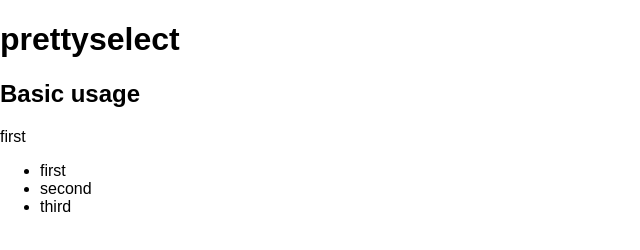
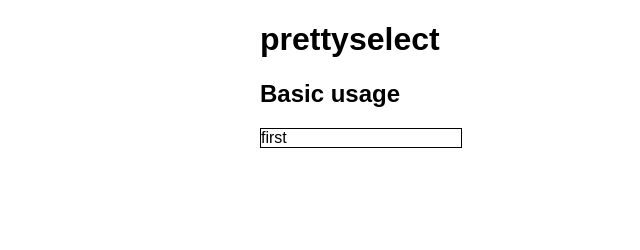
Before and after one commit to kajyr/jquery-prettyselect, a plain HTML site: page demo.html in a window 1280 px wide. Shown: the whole page, without its empty margins (0-640 px from the left). Drawn offline with nearby package versions, Linux system fonts and the light colour scheme.

Commit message:
build css

```diff
--- a/css/styles.css
+++ b/css/styles.css
@@ -1 +1 @@
-.prettyselect-wrap li.selected{color:red}
+body{width:760px;margin:0 auto}.prettyselect-wrap{width:200px;border:1px solid black;position:relative;cursor:pointer}.prettyselect-wrap ul{width:200px;position:absolute;top:0;left:0;background:white;display:none;padding-left:2px;padding-top:10px;list-style:none}.prettyselect-wrap li.selected{color:red}
```
